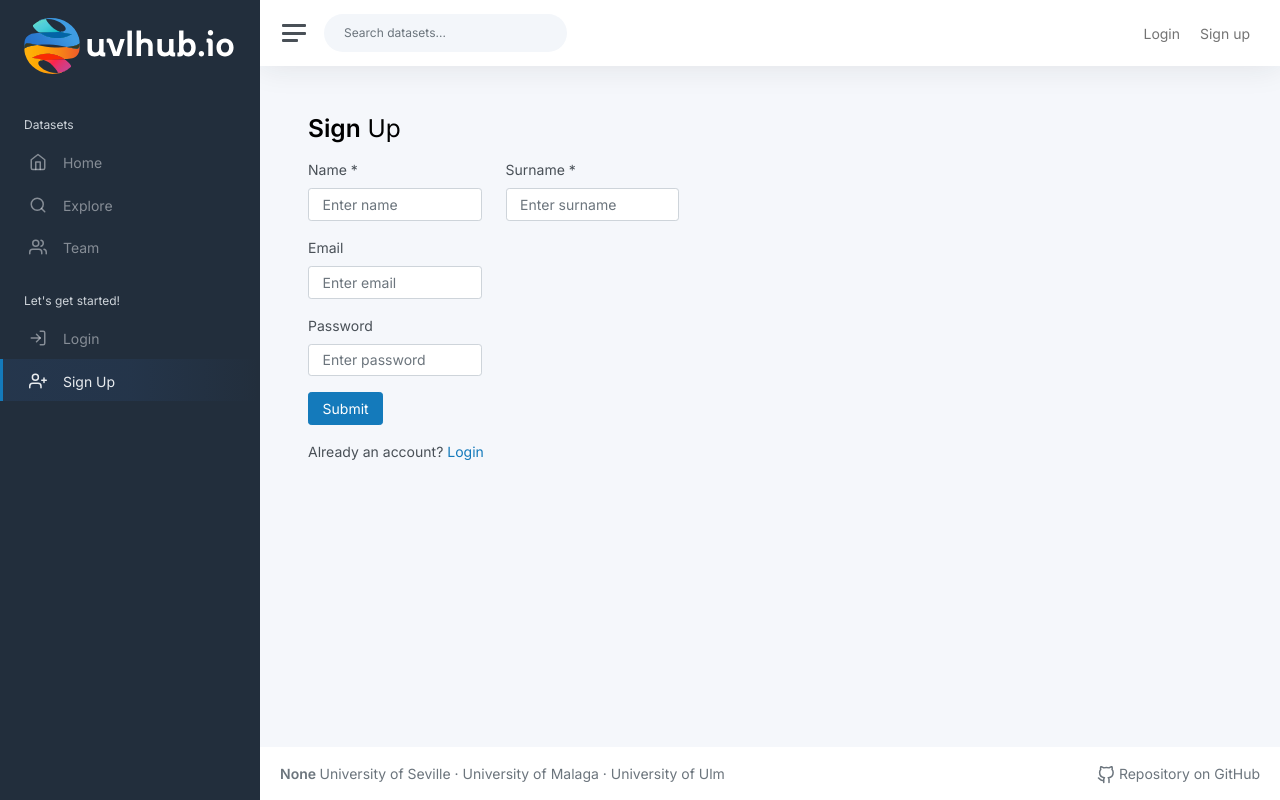
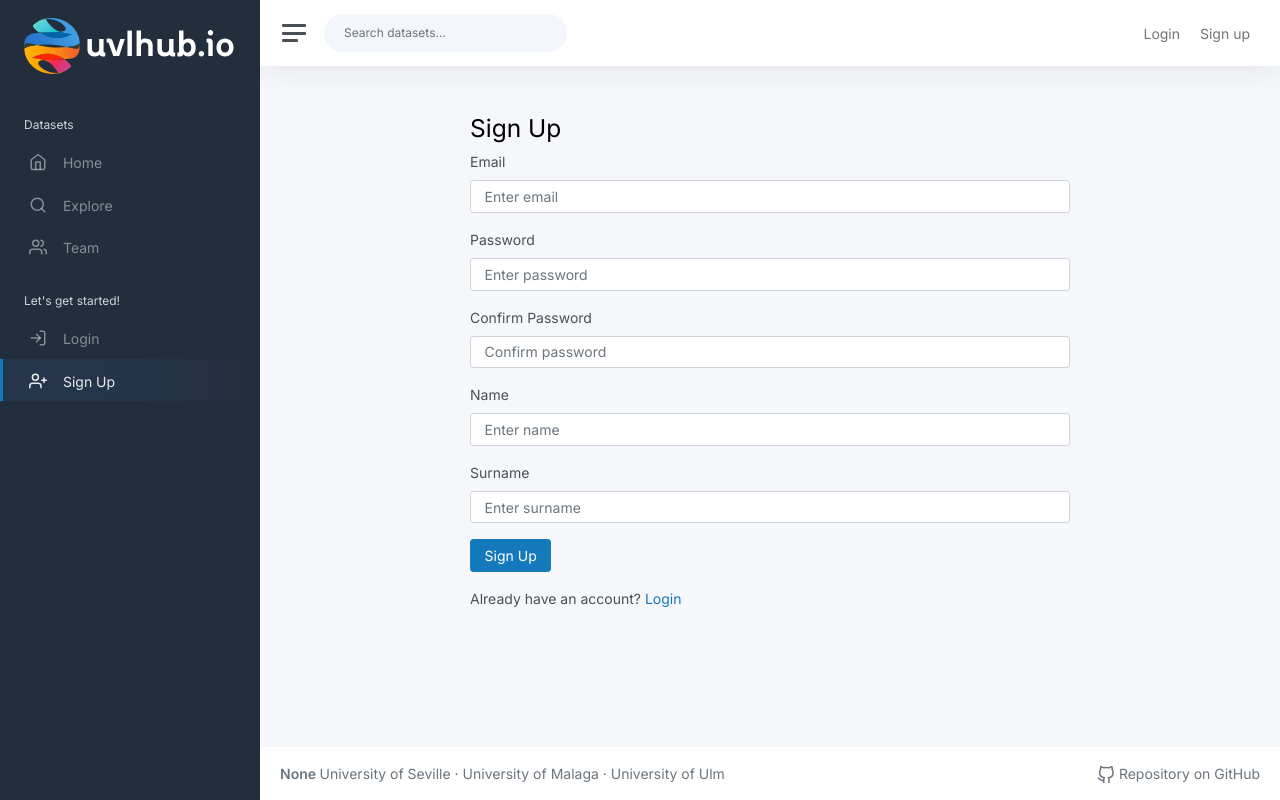
Before and after one commit to salmorejo-hub/uvlhub, a Flask app: page /signup/ in a window 1280 px wide. Run offline with Flask 3, Linux system fonts and the light colour scheme; parts of the project's set-up code (start-up, migrations or seed data) failed here and were passed over; some libraries are stand-ins or nearby versions.

Commit message:
feat: add signup validation Ref #50

```diff
--- a/app/modules/auth/forms.py
+++ b/app/modules/auth/forms.py
@@ -1,15 +1,15 @@
 from flask_wtf import FlaskForm
 from wtforms import StringField, SubmitField, PasswordField, BooleanField
-from wtforms.validators import DataRequired, Email, Length
+from wtforms.validators import DataRequired, Email, Length, EqualTo
 
 
 class SignupForm(FlaskForm):
-    name = StringField('Name', validators=[DataRequired(), Length(max=100)])
-    surname = StringField('Surname', validators=[DataRequired(), Length(max=100)])
+    email = StringField('Email', validators=[DataRequired(), Email()])
     password = PasswordField('Password', validators=[DataRequired()])
-    email = StringField('Email', validators=[DataRequired(), Email()])
-    submit = SubmitField('Submit')
-
+    confirm_password = PasswordField('Confirm Password', validators=[DataRequired(), EqualTo('password')])
+    name = StringField('Name', validators=[DataRequired()])
+    surname = StringField('Surname', validators=[DataRequired()])
+    submit = SubmitField('Sign Up')
 
 class LoginForm(FlaskForm):
     email = StringField('Email', validators=[DataRequired()])
--- a/app/modules/auth/routes.py
+++ b/app/modules/auth/routes.py
@@ -1,7 +1,7 @@
-from flask import (abort, current_app, redirect, render_template, request,
-                   url_for)
+from flask import abort, current_app, redirect, render_template, request, url_for, flash
 from flask_login import current_user, login_user, logout_user
-from itsdangerous import URLSafeTimedSerializer
+from itsdangerous import URLSafeTimedSerializer, SignatureExpired, BadSignature
+import logging
 
 from app import mail_service
 from app.modules.auth import auth_bp
@@ -14,7 +14,6 @@
 authentication_service = AuthenticationService()
 user_profile_service = UserProfileService()
 
-
 @auth_bp.route("/signup/", methods=["GET", "POST"])
 def show_signup_form():
     if current_user.is_authenticated:
@@ -23,20 +22,68 @@
     form = SignupForm()
     if form.validate_on_submit():
         email = form.email.data
+        password = form.password.data
+        name = form.name.data
+        surname = form.surname.data
         if not authentication_service.is_email_available(email):
             return render_template("auth/signup_form.html", form=form, error=f'Email {email} in use')
 
-        try:
-            user = authentication_service.create_with_profile(**form.data)
-        except Exception as exc:
-            return render_template("auth/signup_form.html", form=form, error=f'Error creating user: {exc}')
+        # Generate a token for email verification
+        serializer = URLSafeTimedSerializer(current_app.config['SECRET_KEY'])
+        token = serializer.dumps({'email': email, 'password': password, 'name': name, 'surname': surname}, salt='email-confirmation-salt')
+        confirm_url = url_for('auth.confirm_email', token=token, _external=True)
+        html = render_template('auth/activate.html', confirm_url=confirm_url)
+        subject = "Please confirm your email"
+        mail_service.send_email(subject, recipients=[email], html_body=html)
 
-        # Log user
-        login_user(user, remember=True)
-        return redirect(url_for('public.index'))
+        flash('A confirmation email has been sent via email.', 'success')
+        return redirect(url_for('auth.check_inbox'))
 
     return render_template("auth/signup_form.html", form=form)
 
+@auth_bp.route('/check-inbox')
+def check_inbox():
+    return render_template("auth/check_inbox.html")
+
+@auth_bp.route('/confirm/<token>')
+def confirm_email(token):
+    try:
+        serializer = URLSafeTimedSerializer(current_app.config['SECRET_KEY'])
+        data = serializer.loads(token, salt='email-confirmation-salt', max_age=3600)
+        email = data['email']
+        password = data['password']
+        name = data['name']
+        surname = data['surname']
+    except SignatureExpired:
+        flash('The confirmation link has expired.', 'danger')
+        return redirect(url_for('auth.show_signup_form'))
+    except BadSignature:
+        flash('The confirmation link is invalid.', 'danger')
+        return redirect(url_for('auth.show_signup_form'))
+    except Exception as e:
+        logging.error(f"Error confirming email: {e}")
+        flash('An error occurred while confirming your email.', 'danger')
+        return redirect(url_for('auth.show_signup_form'))
+
+    if not authentication_service.is_email_available(email):
+        flash('Email already confirmed. Please login.', 'success')
+        return redirect(url_for('auth.login'))
+
+    # Create the user with the provided data
+    try:
+        user = authentication_service.create_with_profile(email=email, password=password, name=name, surname=surname)
+        login_user(user, remember=True)
+        flash('Your account has been confirmed.', 'success')
+    except Exception as e:
+        logging.error(f"Error creating user: {e}")
+        flash('An error occurred while creating your account.', 'danger')
+        return redirect(url_for('auth.show_signup_form'))
+
+    return redirect(url_for('auth.email_confirmed'))
+
+@auth_bp.route('/email-confirmed')
+def email_confirmed():
+    return render_template("auth/email_confirmed.html")
 
 @auth_bp.route('/login', methods=['GET', 'POST'])
 def login():
--- a/app/modules/auth/templates/auth/signup_form.html
+++ b/app/modules/auth/templates/auth/signup_form.html
@@ -1,114 +1,72 @@
 {% extends "base_template.html" %}
 
-{% block title %}Sign up{% endblock %}
-
 {% block content %}
-
-    <h1 class="h2 mb-3"><b>Sign</b> Up</h1>
-
-    <div class="row">
-        <div class="col-5">
-
-            <form action="" method="post" novalidate>
+<div class="container">
+    <div class="row justify-content-center">
+        <div class="col-md-8">
+            <h2>Sign Up</h2>
+            <form method="POST" action="{{ url_for('auth.show_signup_form') }}">
                 {{ form.hidden_tag() }}
 
-                <div class="row">
+                <div class="mb-3">
+                    {{ form.email.label(class="form-label") }}
+                    {{ form.email(class="form-control", placeholder="Enter email") }}
+                    {% for error in form.email.errors %}
+                        <span style="color: red;">{{ error }}</span>
+                    {% endfor %}
+                </div>
 
-                    <div class="col-md-6 col-lg-6 col-xs-12">
                 <div class="mb-3">
-                            {{ form.name.label(class="form-label") }} *
-                            {{ form.name(class="form-control",placeholder="Enter name") }}
+                    {{ form.password.label(class="form-label") }}
+                    {{ form.password(class="form-control", placeholder="Enter password") }}
+                    {% for error in form.password.errors %}
+                        <span style="color: red;">{{ error }}</span>
+                    {% endfor %}
+                </div>
+
+                <div class="mb-3">
+                    {{ form.confirm_password.label(class="form-label") }}
+                    {{ form.confirm_password(class="form-control", placeholder="Confirm password") }}
+                    {% for error in form.confirm_password.errors %}
+                        <span style="color: red;">{{ error }}</span>
+                    {% endfor %}
+                </div>
+
+                <div class="mb-3">
+                    {{ form.name.label(class="form-label") }}
+                    {{ form.name(class="form-control", placeholder="Enter name") }}
                     {% for error in form.name.errors %}
                         <span style="color: red;">{{ error }}</span>
                     {% endfor %}
                 </div>
-                    </div>
 
-                    <div class="col-md-6 col-lg-6 col-xs-12">
                 <div class="mb-3">
-                            {{ form.surname.label(class="form-label") }} *
-                            {{ form.surname(class="form-control",placeholder="Enter surname") }}
+                    {{ form.surname.label(class="form-label") }}
+                    {{ form.surname(class="form-control", placeholder="Enter surname") }}
                     {% for error in form.surname.errors %}
                         <span style="color: red;">{{ error }}</span>
                     {% endfor %}
                 </div>
-                    </div>
 
-                </div>
-
-                <div class="row">
-
-
-                </div>
-
-                <div class="row">
-
-                    <div class="col-md-6 col-lg-6 col-xs-12">
                 <div class="mb-3">
-                            {{ form.email.label(class="form-label") }}
-                            {{ form.email(class="form-control",placeholder="Enter email") }}
-                            {% for error in form.email.errors %}
-                                <span style="color: red;">{{ error }}</span>
-                            {% endfor %}
-                        </div>
-                    </div>
-
-                </div>
-
-
-                <div class="row">
-
-                    <div class="col-md-6 col-lg-6 col-xs-12">
-                        <div class="mb-3">
-                            {{ form.password.label(class="form-label") }}
-                            {{ form.password(class="form-control",placeholder="Enter password") }}
-                            {% for error in form.password.errors %}
-                                <span style="color: red;">{{ error }}</span>
-                            {% endfor %}
-                        </div>
-                    </div>
-
-                </div>
-
-                <div class="row">
-
-                    <div class="col-lg-6 col-12">
                     {{ form.submit(class="btn btn-primary") }}
                 </div>
 
+                {% if error %}
+                    <div class="mt-3">
+                        <p style="color: red;"><strong>Error:</strong> {{ error }}</p>
                     </div>
-
-                <div class="row">
-
-                    <div class="col-lg-6 col-12">
-
-                        {% if error %}
-
-                            <div class="mt-3">
-                                <p style="color: red;"><strong>Error:</strong> {{ error }}
-                            </div>
-
                 {% endif %}
-
-                    </div>
-
-                </div>
-
-                <div class="row">
 
                 <div class="mt-3">
                     <div class="col-lg-6 col-12">
-                            Already an account? <a href="{{ url_for('auth.login') }}">Login</a>
+                        Already have an account? <a href="{{ url_for('auth.login') }}">Login</a>
                     </div>
                 </div>
-
-                </div>
-
             </form>
-
         </div>
     </div>
-
+</div>
 {% endblock %}
 
 {% block scripts %}
```
Also changed, not shown: app/modules/auth/templates/auth/activate.html (added, +12 -0 lines), app/modules/auth/templates/auth/check_inbox.html (added, +12 -0 lines), app/modules/auth/templates/auth/email_confirmed.html (added, +11 -0 lines), app/modules/mail/services.py (+12 -6 lines), 7 other files. Lines whose indentation alone changed are shown as unchanged.
